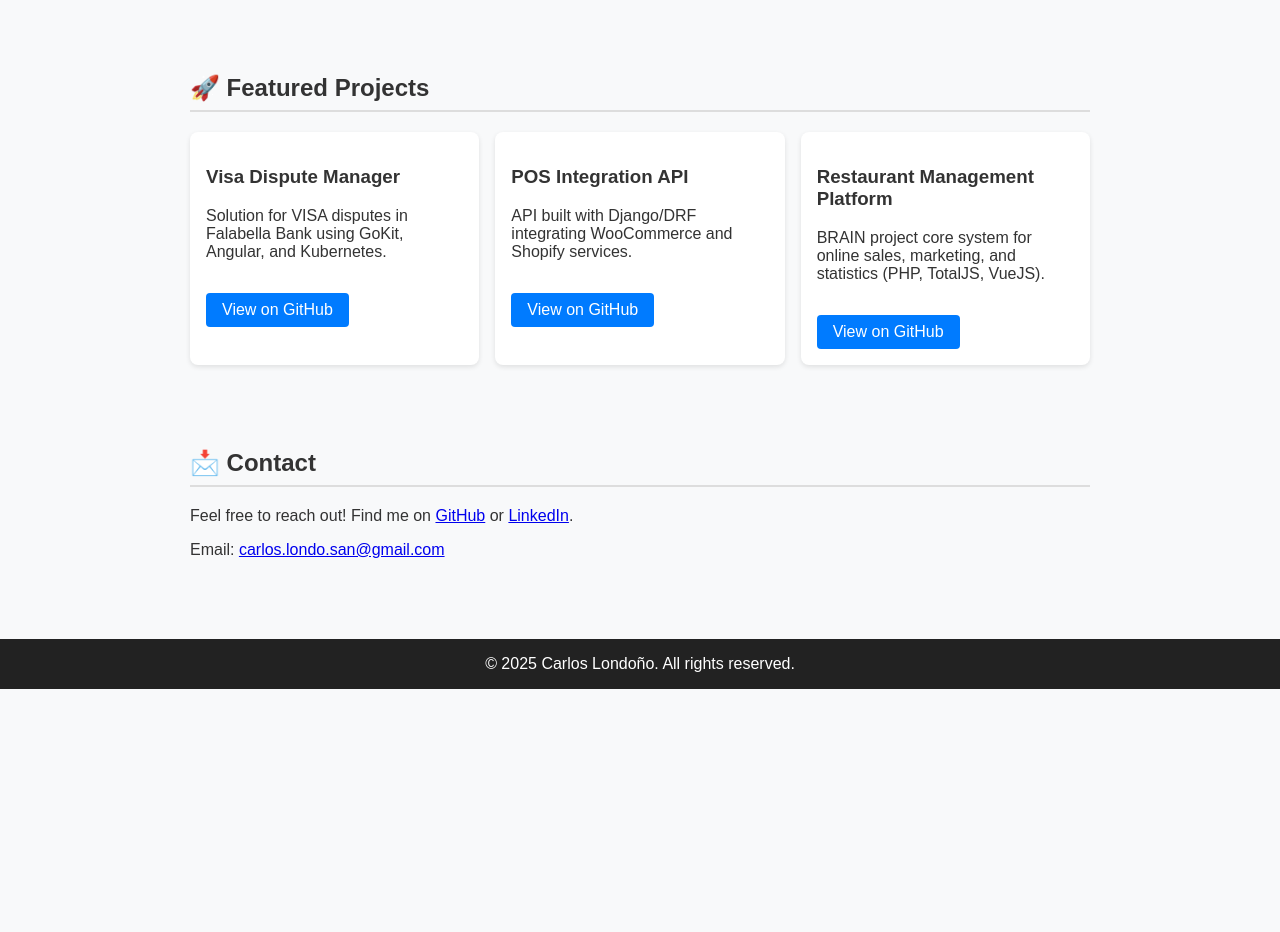
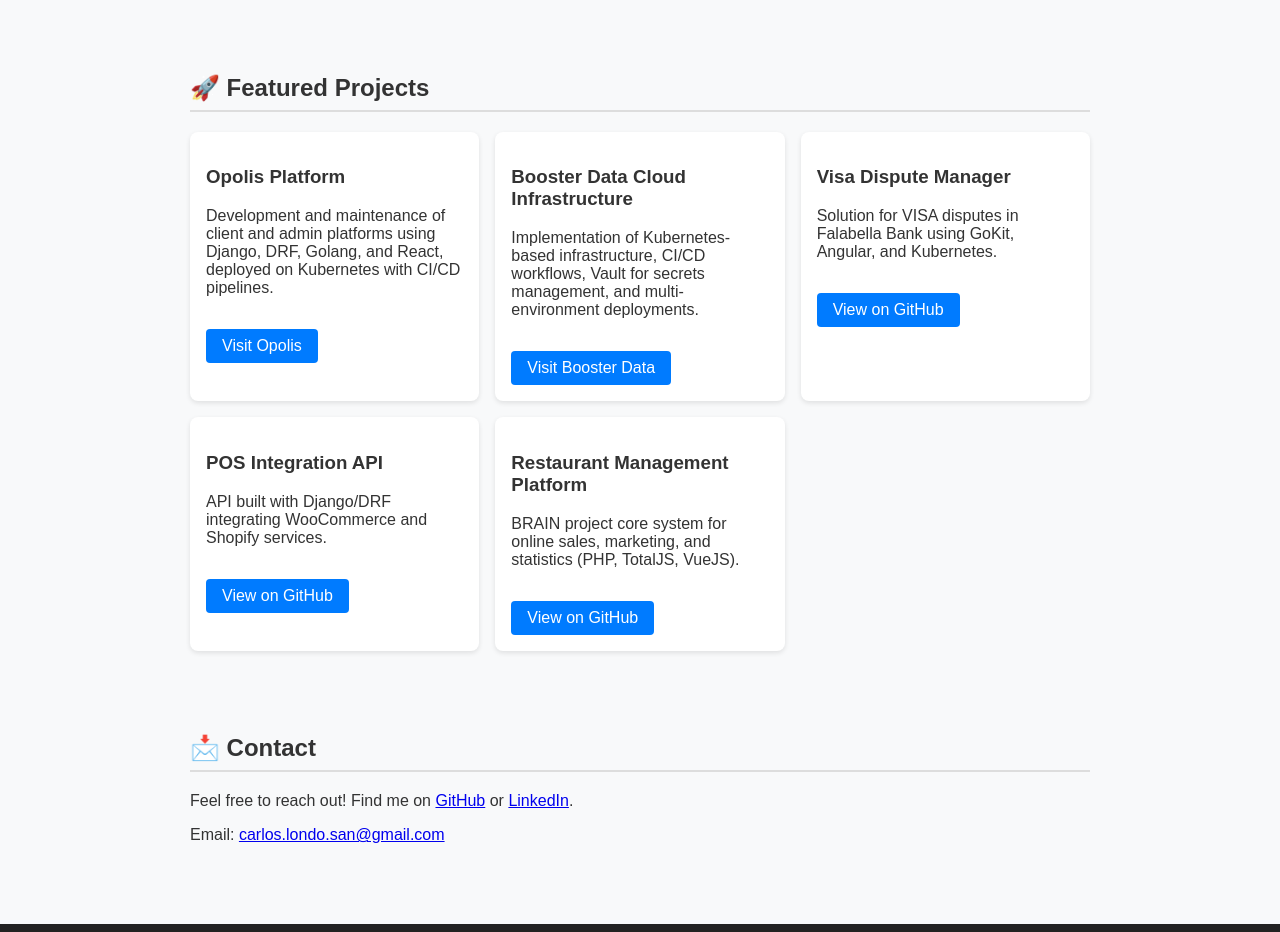
Before and after one commit to caallondono/caallondono.github.io, a plain HTML site: page index.html in a window 1280 px wide. Shown: the part 960-1892 px from the top of the page. Before the commit the page ends 1649 px from the top, so only its background shows below. Drawn offline with Linux system fonts and the light colour scheme.

Commit message:
Update index.html

```diff
--- a/index.html
+++ b/index.html
@@ -109,6 +109,16 @@
     <h2>🚀 Featured Projects</h2>
     <div class="projects">
       <div class="project">
+        <h3>Opolis Platform</h3>
+        <p>Development and maintenance of client and admin platforms using Django, DRF, Golang, and React, deployed on Kubernetes with CI/CD pipelines.</p>
+        <a class="btn" href="https://opolis.co" target="_blank">Visit Opolis</a>
+      </div>
+      <div class="project">
+        <h3>Booster Data Cloud Infrastructure</h3>
+        <p>Implementation of Kubernetes-based infrastructure, CI/CD workflows, Vault for secrets management, and multi-environment deployments.</p>
+        <a class="btn" href="https://boosterdata.ai" target="_blank">Visit Booster Data</a>
+      </div>
+      <div class="project">
         <h3>Visa Dispute Manager</h3>
         <p>Solution for VISA disputes in Falabella Bank using GoKit, Angular, and Kubernetes.</p>
         <a class="btn" href="https://github.com/caallondono" target="_blank">View on GitHub</a>
@@ -128,7 +138,7 @@
 
   <section id="contact">
     <h2>📩 Contact</h2>
-    <p>Feel free to reach out! Find me on <a href="https://github.com/caallondono" target="_blank">GitHub</a> or <a href="https://linkedin.com/in/carloslondono" target="_blank">LinkedIn</a>.</p>
+    <p>Feel free to reach out! Find me on <a href="https://github.com/caallondono" target="_blank">GitHub</a> or <a href="https://www.linkedin.com/in/carlos-londono/" target="_blank">LinkedIn</a>.</p>
     <p>Email: <a href="mailto:carlos.londo.san@gmail.com">carlos.londo.san@gmail.com</a></p>
   </section>
 
```
